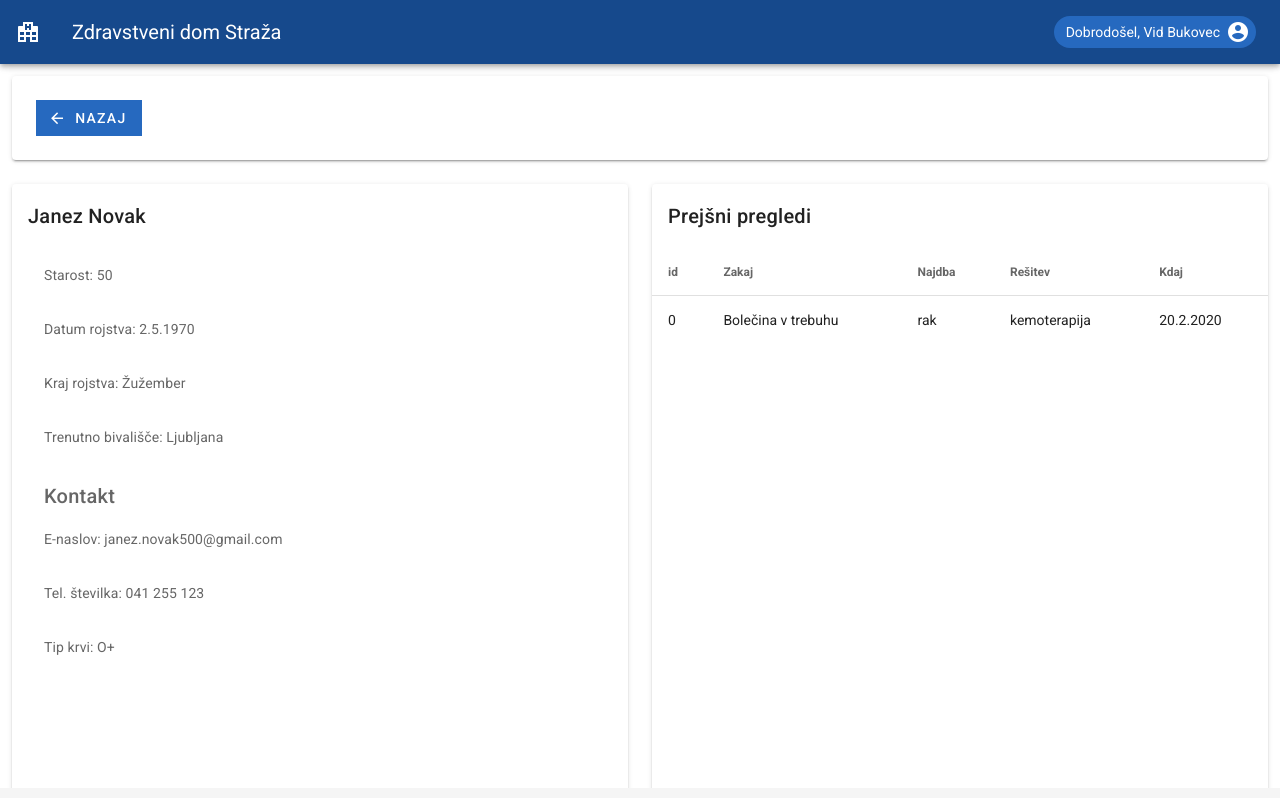
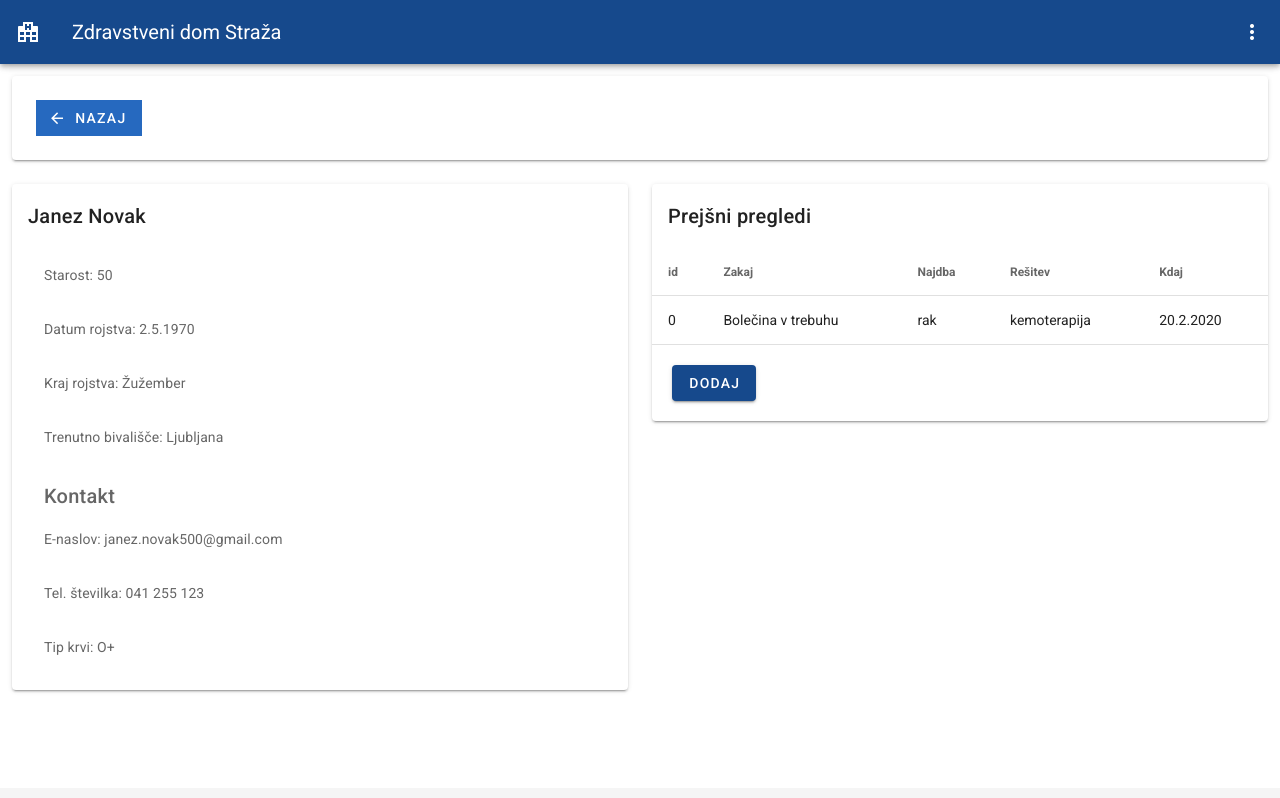
Before and after one commit to Ribic2/NSAseminarska, a Vue app: page /webapp/patient/1 in a window 1280 px wide. Shown: the top 798 px of the page. Built offline with nearby package versions, Linux system fonts and the light colour scheme.

Commit message:
Update #1

```diff
--- a/src/App.vue
+++ b/src/App.vue
@@ -5,9 +5,11 @@
 <script>
 export default {
   name: 'App',
-
-  data: () => ({
-    //
-  }),
 };
 </script>
+
+<style scoped>
+  *{
+    overflow-x: hidden;
+  }
+</style>
--- a/src/layouts/default.vue
+++ b/src/layouts/default.vue
@@ -1,21 +1,41 @@
 <template>
   <v-app>
+
+    <v-navigation-drawer app temporary v-model="toggle">
+      <v-list-item>
+        <v-list-item-avatar>
+          <v-icon>mdi-account</v-icon>
+        </v-list-item-avatar>
+
+        <v-list-item-content>
+          <v-list-item-title>Vid Bukovec</v-list-item-title>
+        </v-list-item-content>
+      </v-list-item>
+
+      <v-divider></v-divider>
+
+      <v-list-item>
+        <v-btn
+            color="primary"
+            :elevation="0"
+            block
+            :ripple="false"
+            @click="$router.push({name: 'login'})"
+        >
+          Odjavi se
+        </v-btn>
+      </v-list-item>
+    </v-navigation-drawer>
+
     <v-app-bar app color="primary" dark>
-      <v-app-bar-nav-icon :ripple="false"><v-icon>mdi-hospital-building</v-icon></v-app-bar-nav-icon>
+      <v-app-bar-nav-icon :ripple="false">
+        <v-icon>mdi-hospital-building</v-icon>
+      </v-app-bar-nav-icon>
       <v-toolbar-title>Zdravstveni dom Straža</v-toolbar-title>
 
       <v-spacer></v-spacer>
 
-      <v-chip
-          class="ma-2"
-          color="secondary"
-      >
-        Dobrodošel, Vid Bukovec
-        <v-avatar right>
-          <v-icon>mdi-account-circle</v-icon>
-        </v-avatar>
-      </v-chip>
-
+      <v-btn icon @click="toggle = !toggle"><v-icon>mdi-dots-vertical</v-icon></v-btn>
     </v-app-bar>
 
 
@@ -40,18 +60,25 @@
 <script>
 
 import DeletePatientDialog from "@/pages/index/deletePatientDialog";
+
 export default {
   name: "default",
   components: {DeletePatientDialog},
+  data() {
+    return {
+      toggle: false
+    }
+  }
 }
 </script>
 
 <style scoped>
-  .fade-enter, .fade-leave-to{
+.fade-enter, .fade-leave-to {
   opacity: 0;
   transform: translateX(2em);
 }
-  .fade-enter-active, .fade-leave-active{
+
+.fade-enter-active, .fade-leave-active {
   transition: all .3s ease;
 }
 </style>
--- a/src/pages/index/patients.vue
+++ b/src/pages/index/patients.vue
@@ -36,6 +36,7 @@
             <v-icon
                 @click="deletePatient"
                 big
+                color="red"
             >
               mdi-delete
             </v-icon>
--- a/src/pages/patient/description.vue
+++ b/src/pages/patient/description.vue
@@ -1,5 +1,5 @@
 <template>
-  <v-card min-height="780">
+  <v-card>
     <v-card-title>Janez Novak</v-card-title>
     <v-card-text>
       <v-card-text>Starost: 50</v-card-text>
--- a/src/pages/patient/visits.vue
+++ b/src/pages/patient/visits.vue
@@ -1,5 +1,5 @@
 <template>
-  <v-card min-height="780">
+  <v-card>
     <v-card-title>Prejšni pregledi</v-card-title>
     <v-simple-table>
       <template v-slot:default>
@@ -23,6 +23,8 @@
         </tbody>
       </template>
     </v-simple-table>
+    <v-divider></v-divider>
+    <v-btn class="ma-5" color="primary">Dodaj</v-btn>
   </v-card>
 </template>
 
--- a/src/router/index.js
+++ b/src/router/index.js
@@ -28,6 +28,7 @@ const routes = [
   },
   {
     path: '/',
+    name: 'login',
     component: ()=> import('../layouts/login')
   },
 ]
```
Lines whose indentation alone changed are shown as unchanged.
